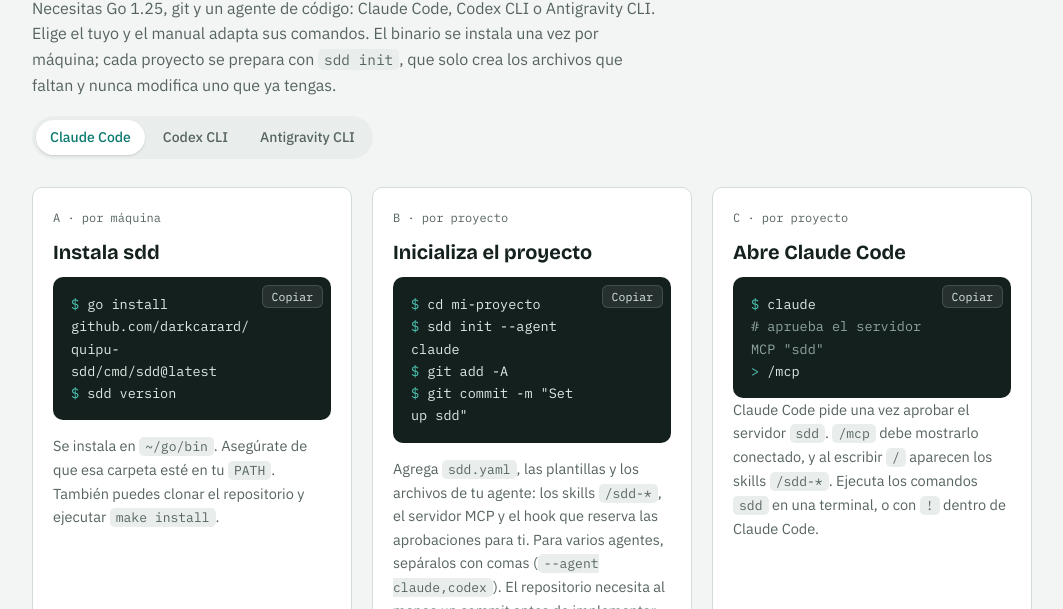
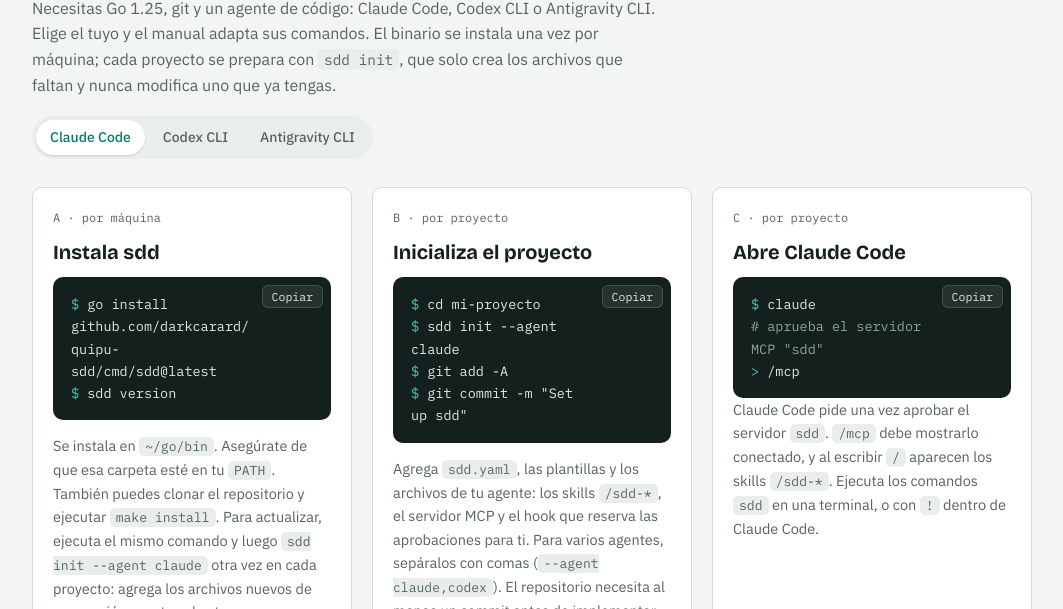
Before and after one commit to darkcarard/quipu-sdd, a plain HTML site: page docs/MANUAL.es.html in a window 1280 px wide. Both pictures are taken after a click on the tab "Instalación". Shown: the part 191-800 px from the top of the page, without its empty margins (108-1171 px from the left). Drawn offline with nearby package versions, Linux system fonts and the light colour scheme.

Commit message:
Document updating and releases; add CHANGELOG for v0.2.0
Co-Authored-By: Claude Opus 5.5 <noreply@anthropic.com>

```diff
--- a/docs/MANUAL.es.html
+++ b/docs/MANUAL.es.html
@@ -376,7 +376,7 @@ html[data-agent="antigravity"] [data-only~="antigravity"] { display: revert !imp
         <h3>Instala sdd</h3>
         <div class="code"><button class="copy" type="button">Copiar</button><pre><span class="p">$ </span>go install github.com/darkcarard/quipu-sdd/cmd/sdd@latest
 <span class="p">$ </span>sdd version</pre></div>
-        <p>Se instala en <code>~/go/bin</code>. Asegúrate de que esa carpeta esté en tu <code>PATH</code>. También puedes clonar el repositorio y ejecutar <code>make install</code>.</p>
+        <p>Se instala en <code>~/go/bin</code>. Asegúrate de que esa carpeta esté en tu <code>PATH</code>. También puedes clonar el repositorio y ejecutar <code>make install</code>. Para actualizar, ejecuta el mismo comando y luego <code>sdd init --agent <span class="ag-id">claude</span></code> otra vez en cada proyecto: agrega los archivos nuevos de esa versión y no toca los tuyos.</p>
       </div>
       <div class="card">
         <span class="stepno">B · por proyecto</span>
```
Also changed, not shown: docs/MANUAL.html (+1 -1 lines), 3 other files.
